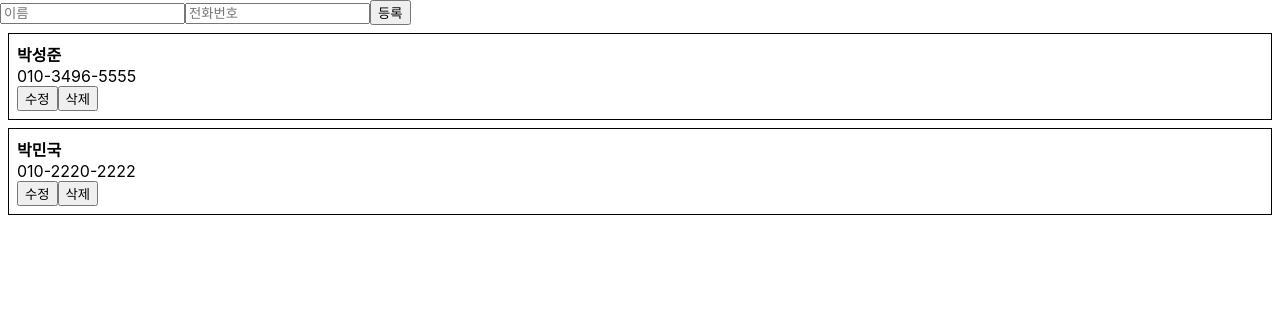
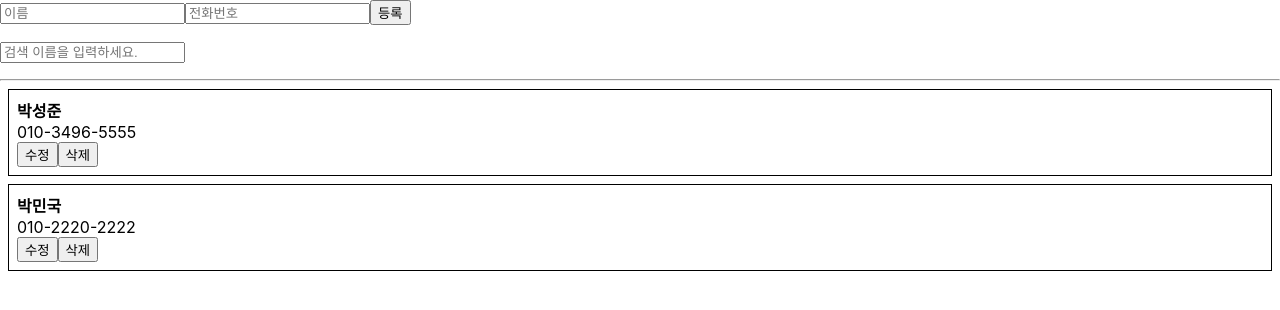
Before and after one commit to sungjoongithub/React, a React (Create React App) app in the folder phone-book/: page / in a window 1280 px wide. Shown: the top 310 px of the page. Built offline with nearby package versions, Linux system fonts and the light colour scheme.

Commit message:
ShouldeComponentUpdate를 통한 불변성 유지 방법 공부_잘모르겠다.

```diff
--- a/phone-book/src/App.js
+++ b/phone-book/src/App.js
@@ -16,7 +16,13 @@
        name:'박민국',
        phone:'010-2220-2222'
      }
-   ]
+   ],
+   keyword:''
+  }
+  handleChange=(e)=>{
+    this.setState({
+      keyword:e.target.value,
+    });
   }
    handleCreate=(data)=>{
      const{information}=this.state;
@@ -44,10 +50,25 @@
      })
    }
  render(){
-      const{information}=this.state;
+      const{information,keyword}=this.state;
+      const filteredList=information.filter(
+        info=>info.name.indexOf(keyword)!==-1
+      );
+
+
       return(
      <div>
        <PhoneForm onCreate={this.handleCreate}/>
+       <p>
+          <input
+          placeholder="검색 이름을 입력하세요."
+          onChange={this.handleChange}
+          value={keyword}
+
+          />
+
+       </p>
+       <hr/>
        <PhoneInfoList
        data={information}
        onRemove={this.handleRemove}
--- a/phone-book/src/components/PhoneInfo.js
+++ b/phone-book/src/components/PhoneInfo.js
@@ -36,6 +36,17 @@
             [name]:value
         });
     }
+    shouldComponentUpdate(nextPorps,nextState){
+        //수정 상태가 아니고 info값이 같다면 리렌더링 안함
+        if(!this.state.editing
+            && !nextState.editing
+            && nextPorps.info===this.props.info){
+                return false;
+            }
+            //나머지 경우엔 리렌더링함
+            return true;
+
+    }
 
     componentDidUpdate(prevProps,prevState){
     // 여기서는, editing 값이 바뀔 때 처리 할 로직이 적혀있습니다.
@@ -62,6 +73,7 @@
 
 }
     render() {
+        console.log('render PhoneInfo'+this.props.info.id);
         const style={
             border:'1px solid black',
             padding:'8px',
--- a/phone-book/src/components/PhoneInfoList.js
+++ b/phone-book/src/components/PhoneInfoList.js
@@ -8,7 +8,12 @@
         onRemove:()=>console.warn('Remove가 정의 되지 않았습니다.'),
         onUpdate:()=>console.warn('Update가 정의 되지않았습니다.')
     }
+
+    shouldComponentUpdate(nextProps,nextState){
+        return nextProps.data !==this.props.data;
+    }
     render() {
+        console.log('render PhoneInfoList');
         const {data,onRemove,onUpdate}=this.props;
         const list=data.map(
             info=>(<PhoneInfo
```
